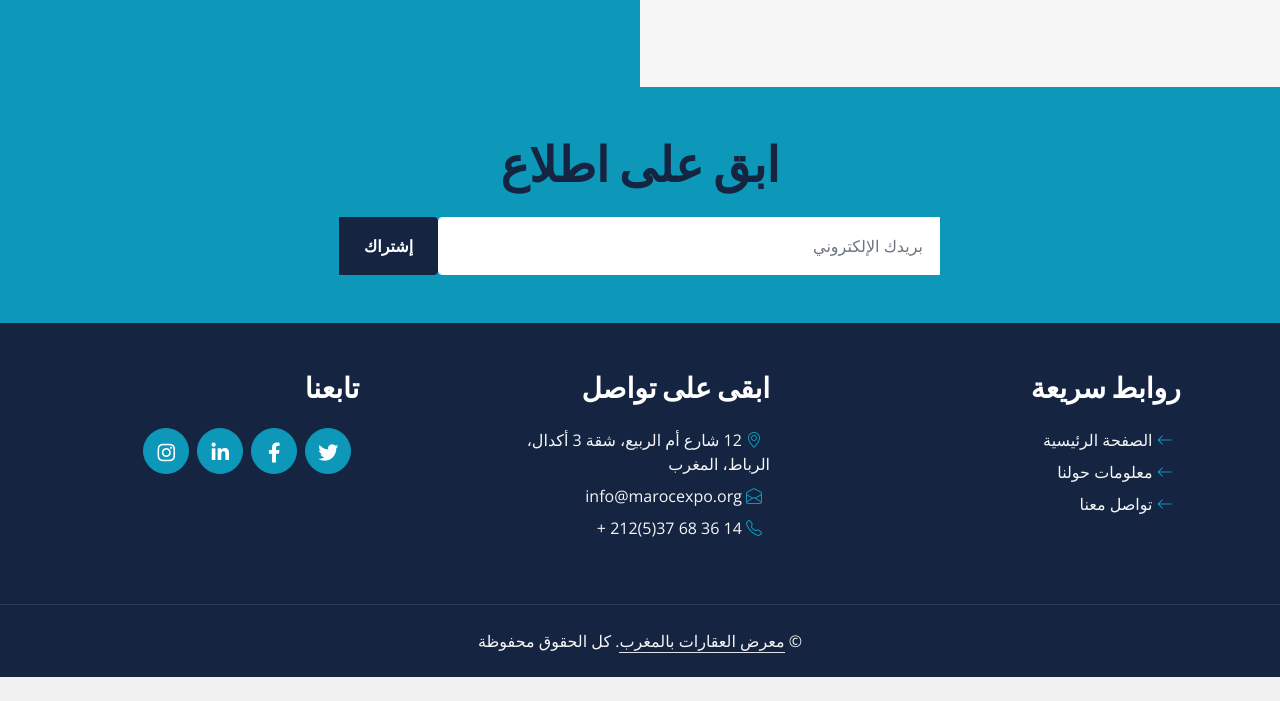
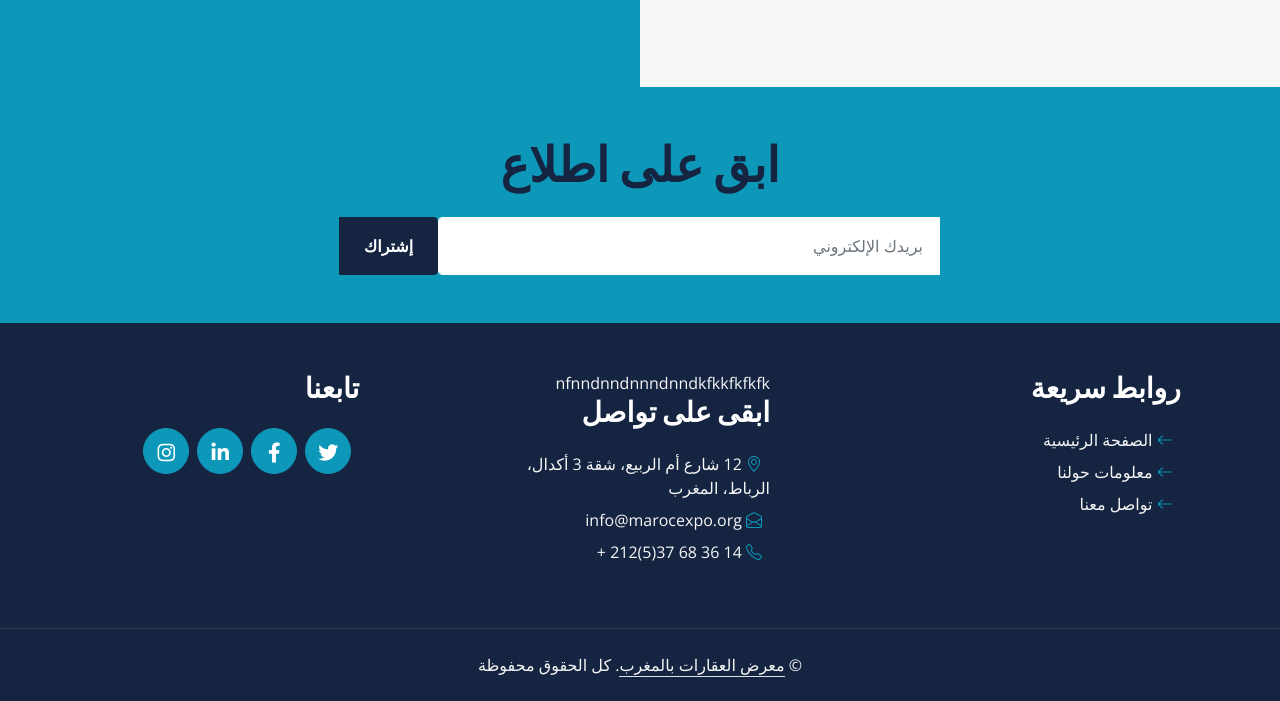
Before and after one commit to hamzara99/morocco-Expo, a plain HTML site: page ar/Presentation.html in a window 1280 px wide. Shown: the part 872-1573 px from the top of the page. Before the commit the page ends 1549 px from the top, so only its background shows below. Drawn offline with nearby package versions, Linux system fonts and the light colour scheme.

Commit message:
i have made some necessary changes

```diff
--- a/ar/Presentation.html
+++ b/ar/Presentation.html
@@ -178,7 +178,7 @@
             </div>
         </div>
 
-        <div class="col-lg-3 col-md-6 mx-auto">
+        <div class="col-lg-3 col-md-6 mx-auto">nfnndnndnnndnndkfkkfkfkfk
             <h3 class="text-white mb-4">ابقى على تواصل</h3>
             <p class="mb-2">
                 <i class="bi bi-geo-alt text-primary me-2"></i>
```
